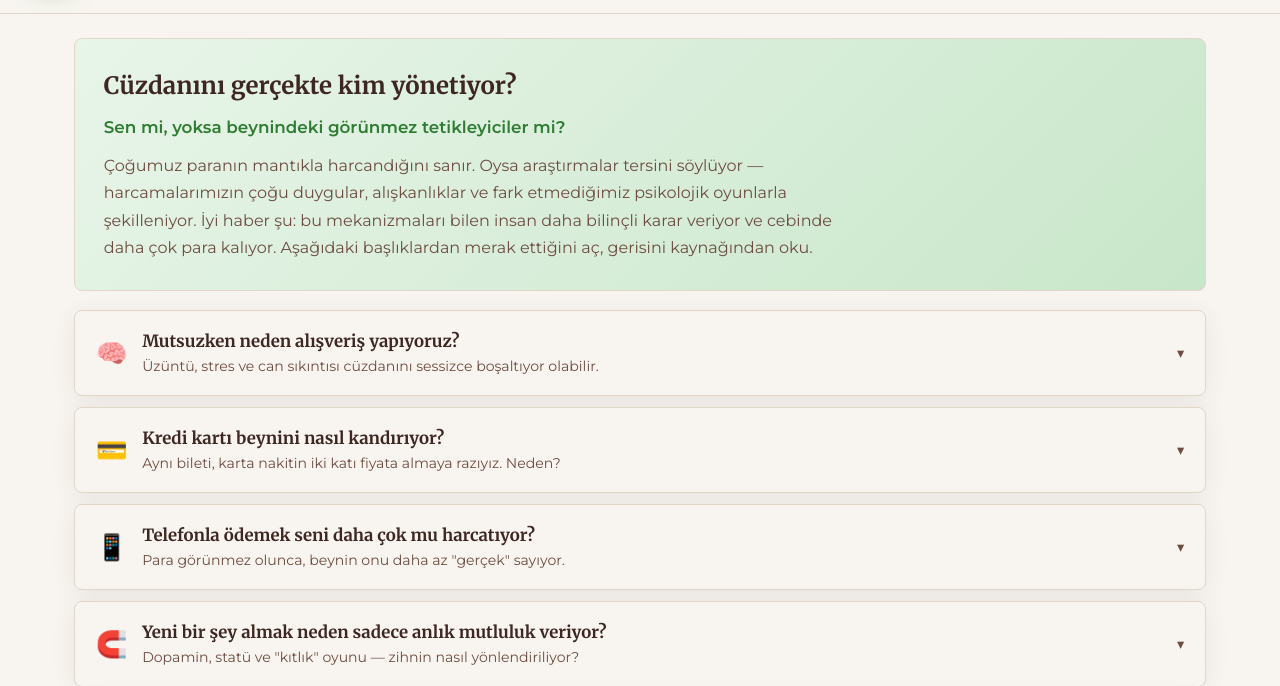
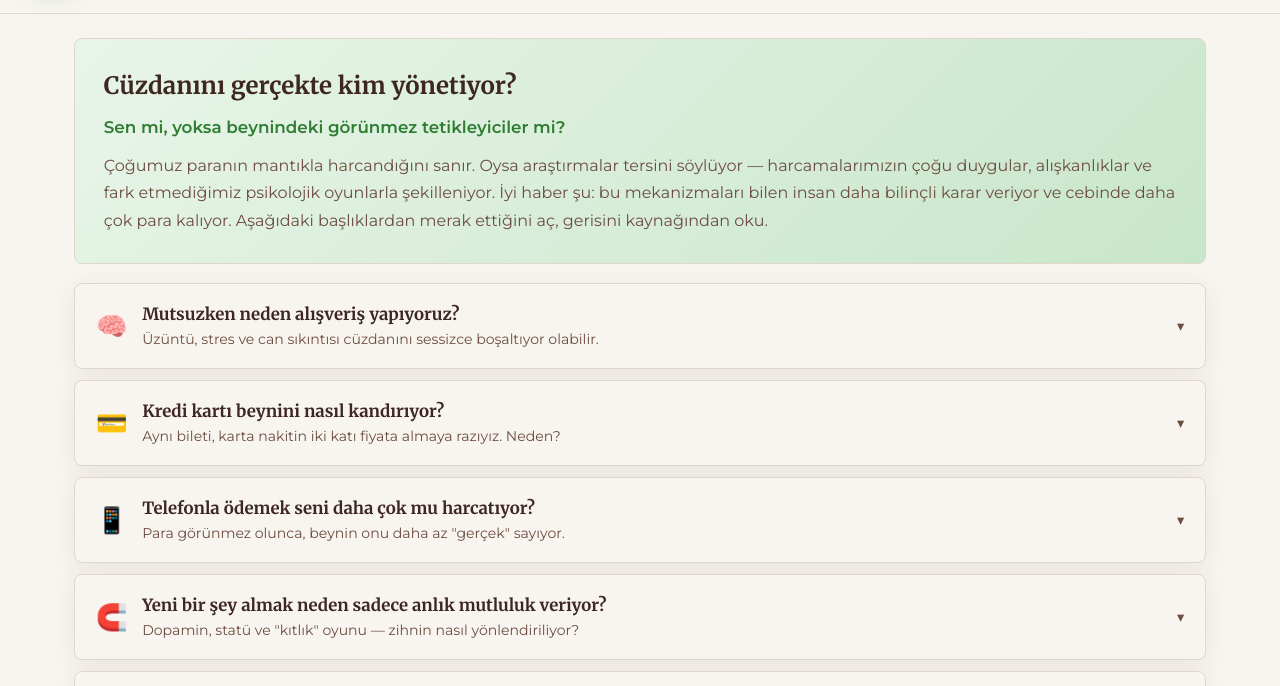
Before and after one commit to omercetin5/maddiyat-app, a website: page public/kesfet.html in a window 1280 px wide. Shown: the part 79-765 px from the top of the page. Drawn offline with Linux system fonts and the light colour scheme; sample sign-in values are in the browser's storage.

Commit message:
Kesfet hero metni: max-width kaldirildi, yesil alani tam dolduruyor
Co-Authored-By: Claude Opus 4.8 (1M context) <noreply@anthropic.com>

```diff
--- a/public/style.css
+++ b/public/style.css
@@ -742,7 +742,7 @@ textarea:focus {
     color: var(--primary);
     margin: 0 0 0.7rem;
 }
-.lib-hero p { margin: 0; color: var(--text-soft); line-height: 1.7; max-width: 70ch; }
+.lib-hero p { margin: 0; color: var(--text-soft); line-height: 1.7; }
 
 .library { display: flex; flex-direction: column; gap: 0.7rem; }
 
```
